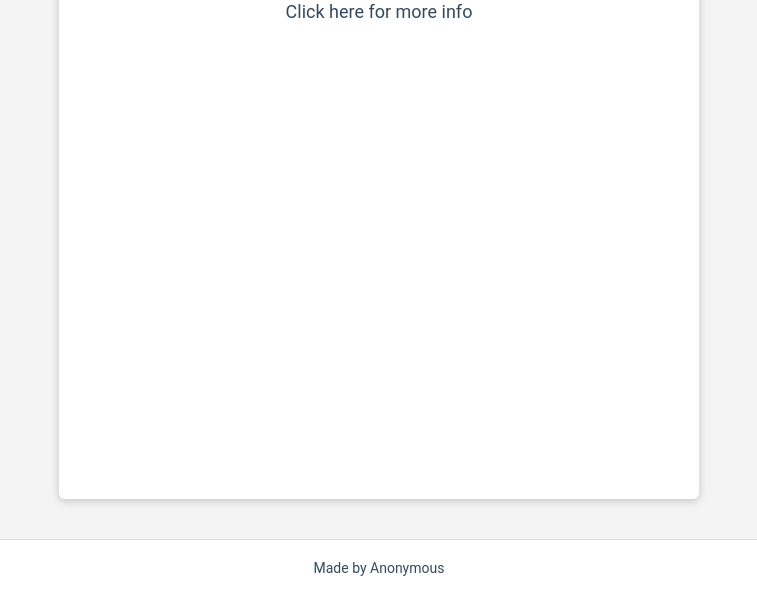
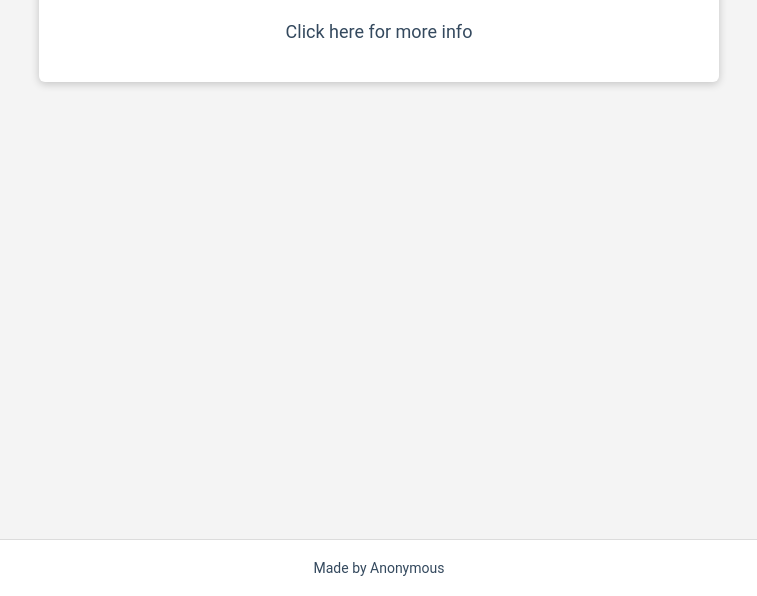
Before and after one commit to mks9467/nextfomc, a plain HTML site: page index.html in a window 1280 px wide. Shown: the part 204-800 px from the top of the page, without its empty margins (261-1018 px from the left). Drawn offline with Linux system fonts and the light colour scheme.

Commit message:
Update index.html

```diff
--- a/index.html
+++ b/index.html
@@ -10,17 +10,17 @@
       padding: 0;
       display: flex;
       flex-direction: column;
+      justify-content: space-between;
       min-height: 100vh;
     }
 
     .container {
       max-width: 600px;
       margin: 40px auto;
-      padding: 20px;
+      padding: 40px;
       background-color: #ffffff;
       border-radius: 6px;
       box-shadow: 0 2px 8px rgba(0, 0, 0, 0.2);
-      flex-grow: 1;
     }
 
     h1 {
@@ -41,10 +41,9 @@
     .more-info {
       text-align: center;
       font-size: 18px;
-      color: #34495e;
+      color: #888;
       margin-top: 20px;
     }
-
     .more-info a {
       color: #34495e;
       text-decoration: none;
@@ -53,7 +52,6 @@
     .more-info a:hover {
       text-decoration: underline;
     }
-
     footer {
       text-align: center;
       font-size: 14px;
@@ -61,6 +59,7 @@
       padding: 20px;
       background-color: #ffffff;
       border-top: 1px solid #dcdcdc;
+      margin-top: 40px;
     }
   </style>
 </head>
@@ -73,7 +72,7 @@
     </p>
   </div>
 
-  <footer>Made by Anonymous</footer>
+  <footer style="text-align: center; font-size: 14px;">Made by Anonymous</footer>
 
   <script>
     // JavaScript code to dynamically update the next meeting date
```
